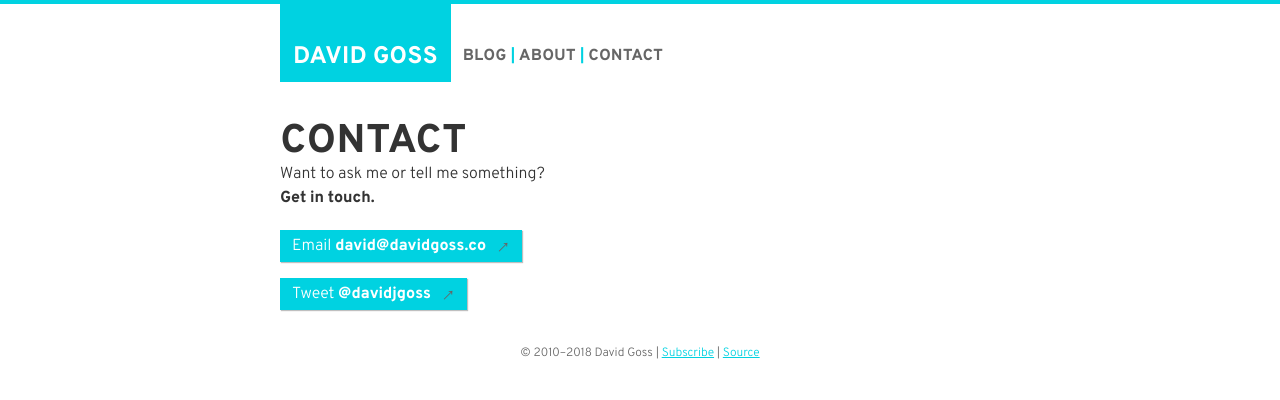
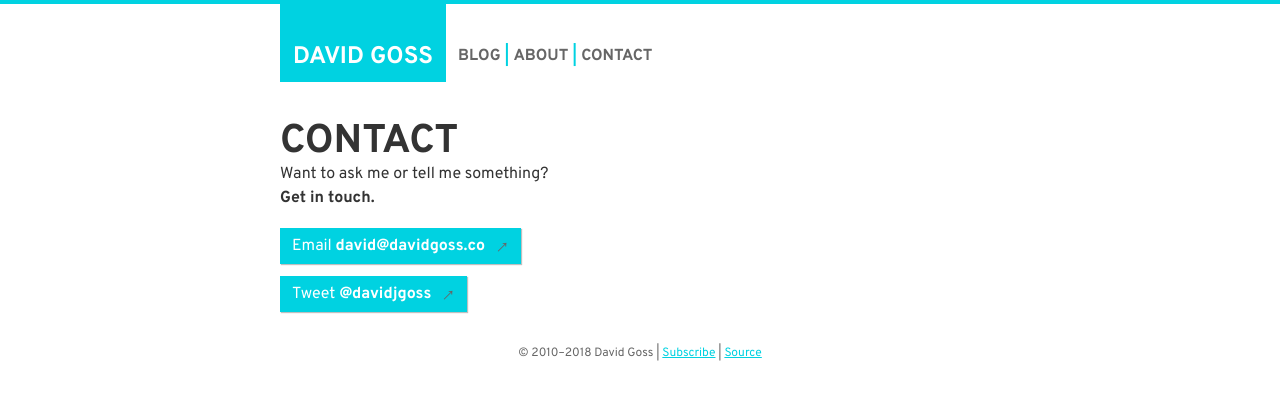
Before and after one commit to davidjgoss/davidjgoss.co, a Jekyll site: the page built from contact.md, in a window 1280 px wide. Shown: the top 400 px of the page. Built offline with Jekyll 4.4.1, drawn with Linux system fonts in a browser that asks for light colours.

Commit message:
serve overpass from google fonts instead of locally

```diff
--- a/_includes/head.html
+++ b/_includes/head.html
@@ -4,6 +4,7 @@
 
   <title>{% if page.title %}{{ page.title }}{% else %}{{ site.title }}{% endif %}</title>
 
+  <link rel="stylesheet" href="//fonts.googleapis.com/css?family=Overpass:400,400i,700,700i" />
   <link rel="stylesheet" href="/css/style.css" />
   <link rel="icon" href="icon.png" />
   <link rel="apple-touch-icon" href="icon.png" />
--- a/_sass/global/_fonts.scss
+++ /dev/null
@@ -1,77 +0,0 @@
-@font-face {
-    font-family: "overpass-wf";
-    src: url("../../fonts/overpass/Overpass-Light.ttf") format("truetype");
-    font-weight: normal;
-    font-style: normal;
-}
-
-@font-face {
-    font-family: "overpass-wf";
-    src: url("../../fonts/overpass/Overpass-Bold.ttf") format("truetype");
-    font-weight: bold;
-    font-style: normal;
-}
-
-@font-face {
-    font-family: "overpass-wf";
-    src: url("../../fonts/overpass/Overpass-Light-Italic.ttf") format("truetype");
-    font-weight: normal;
-    font-style: italic;
-}
-
-@font-face {
-    font-family: "overpass-wf";
-    src: url("../../fonts/overpass/Overpass-Bold-Italic.ttf") format("truetype");
-    font-weight: bold;
-    font-style: italic;
-}
-
-@font-face {
-    font-family: "gaspar-wf";
-    src: url("../../fonts/gaspar-regular.eot");
-    src: url("../../fonts/gaspar-regular.eot?#iefix") format("embedded-opentype"),
-         url("../../fonts/gaspar-regular.woff") format("woff"),
-         url("../../fonts/gaspar-regular.ttf") format("truetype");
-    font-weight: normal;
-    font-style: normal;
-}
-
-@font-face {
-    font-family: "gaspar-wf";
-    src: url("../../fonts/gaspar-bold.eot");
-    src: url("../../fonts/gaspar-bold.eot?#iefix") format("embedded-opentype"),
-         url("../../fonts/gaspar-bold.woff") format("woff"),
-         url("../../fonts/gaspar-bold.ttf") format("truetype");
-    font-weight: bold;
-    font-style: normal;
-}
-
-@font-face {
-    font-family: "gaspar-wf";
-    src: url("../../fonts/gaspar-italic.eot");
-    src: url("../../fonts/gaspar-italic.eot?#iefix") format("embedded-opentype"),
-         url("../../fonts/gaspar-italic.woff") format("woff"),
-         url("../../fonts/gaspar-italic.ttf") format("truetype");
-    font-weight: normal;
-    font-style: italic;
-}
-
-@font-face {
-    font-family: "gaspar-wf";
-    src: url("../../fonts/gaspar-bolditalic.eot");
-    src: url("../../fonts/gaspar-bolditalic.eot?#iefix") format("embedded-opentype"),
-         url("../../fonts/gaspar-bolditalic.woff") format("woff"),
-         url("../../fonts/gaspar-bolditalic.ttf") format("truetype");
-    font-weight: bold;
-    font-style: italic;
-}
-
-@font-face {
-    font-family: "antonio-wf";
-    src: url("../../fonts/antonio.eot");
-    src: url("../../fonts/antonio.eot?#iefix") format("embedded-opentype"),
-         url("../../fonts/antonio.woff") format("woff"),
-         url("../../fonts/antonio.ttf") format("truetype");
-    font-weight: normal;
-    font-style: normal;
-}
--- a/_sass/global/_vars.scss
+++ b/_sass/global/_vars.scss
@@ -1,4 +1,4 @@
-$base-font: "overpass-wf", "Helvetica", sans-serif;
+$base-font: "Overpass", "Helvetica", sans-serif;
 $heading-font: $base-font;
 
 $base-color: #333;
--- a/css/style.scss
+++ b/css/style.scss
@@ -3,7 +3,6 @@
 ---
 
 @import "global/vars";
-@import "global/fonts";
 @import "global/reset";
 @import "global/global";
 @import "global/forms";
```
Also changed, not shown: fonts/overpass/LICENSE.md (deleted, +0 -48 lines), fonts/overpass/README.md (deleted, +0 -30 lines), fonts/overpass/Overpass-Bold-Italic.ttf (deleted), fonts/overpass/Overpass-Bold.ttf (deleted), fonts/overpass/Overpass-ExtraLight-Italic.ttf (deleted), fonts/overpass/Overpass-ExtraLight.ttf (deleted), fonts/overpass/Overpass-Italic.ttf (deleted), fonts/overpass/Overpass-Light-Italic.ttf (deleted), fonts/overpass/Overpass-Light.ttf (deleted), fonts/overpass/Overpass-Regular.ttf (deleted).
